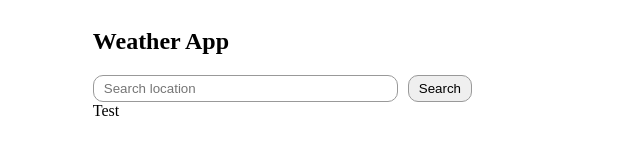
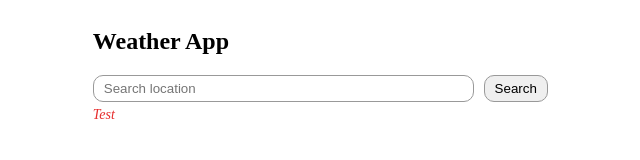
Before and after one commit to johanhcarlberg/odin-weatherapp, a website built with webpack: page src/index.html in a window 1280 px wide. Shown: the whole page, without its empty margins (168-808 px from the left). Built offline with nearby package versions, Linux system fonts and the light colour scheme; no server answers.

Commit message:
Add style for error text

```diff
--- a/src/style.css
+++ b/src/style.css
@@ -8,22 +8,40 @@ body {
     width: 60%;
 }
 
+.location-search {
+    justify-self: start;
+    width: 60%;
+    display: grid;
+    grid-template-columns: 1fr;
+    gap: 5px;
+}
+
 form {
-    justify-self: start;
-    width: 50%;
     display: grid;
     grid-template-columns: 1fr auto;
     gap: 10px;
 }
 
 form input {
+    grid-column: 1;
     padding: 5px 10px;
     border-radius: 10px;
     border: 1px solid #999;
 }
 
 form button {
+    grid-column: 2;
     padding: 5px 10px;
     border-radius: 10px;
     border: 1px solid #999;
 }
+
+#location-error {
+
+}
+
+.error-text {
+    color: rgb(231, 44, 44);
+    font-style: italic;
+    font-size: 14px;
+}
```
